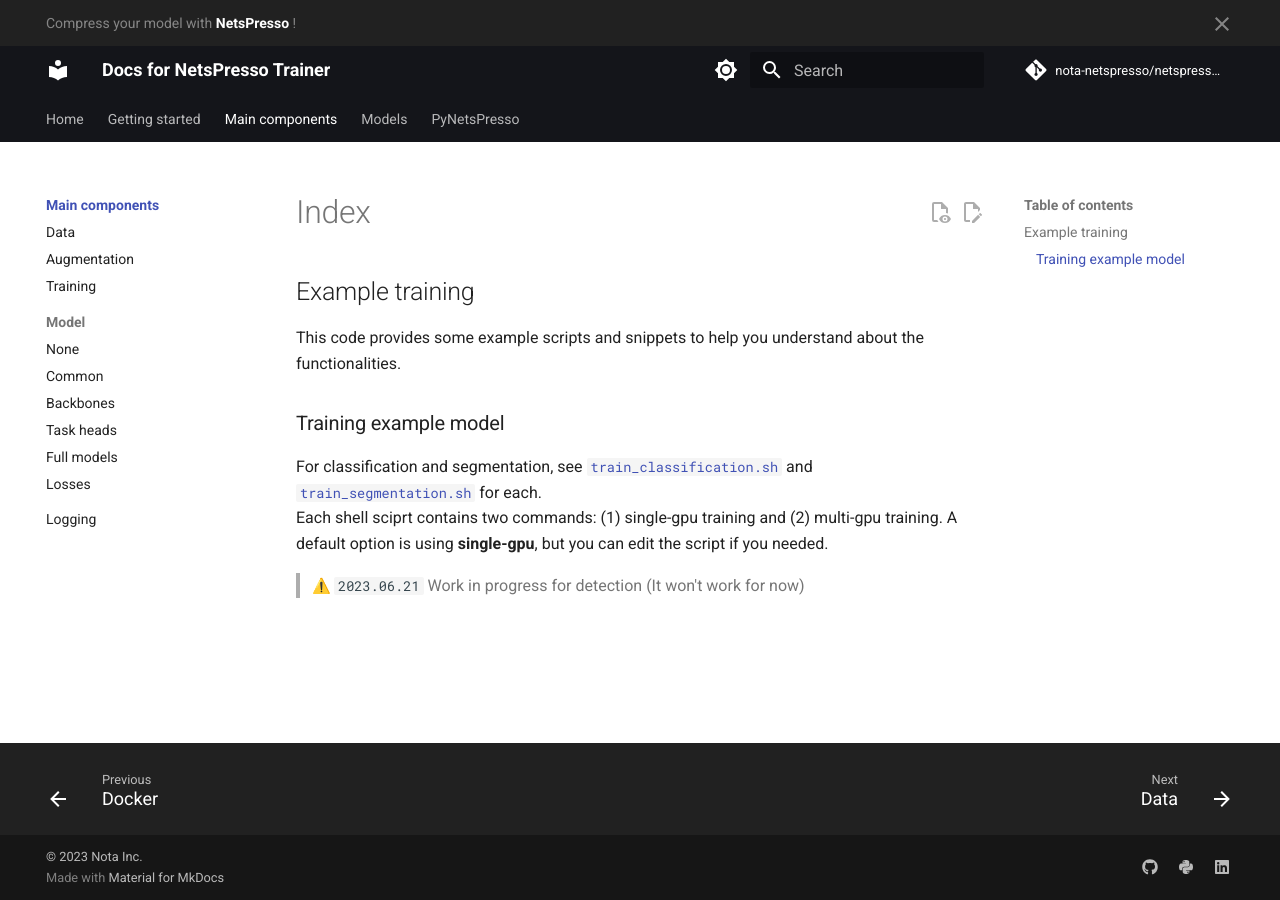
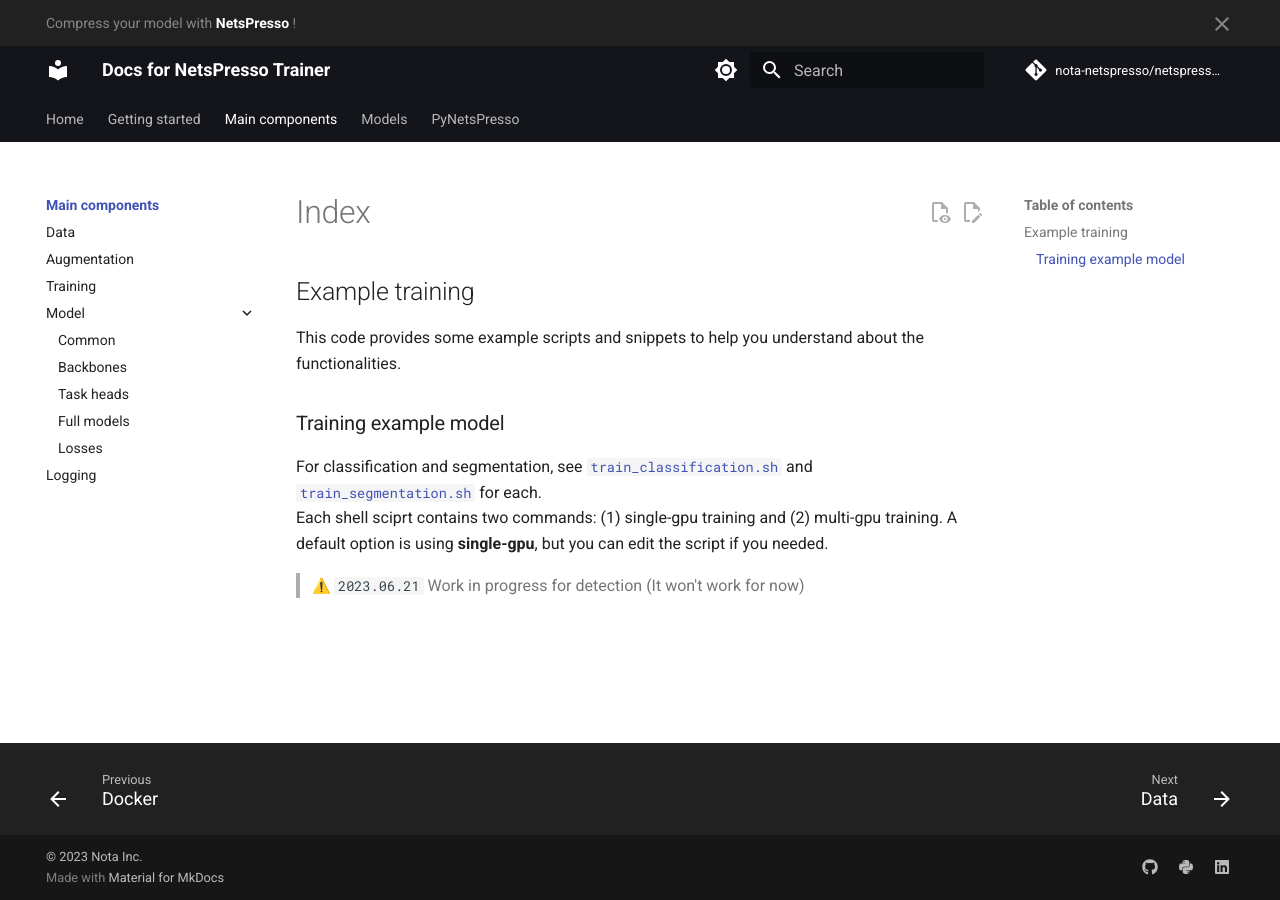
Before and after one commit to Nota-NetsPresso/netspresso-trainer, an MkDocs documentation site: the page built from docs/components/index.md, in a window 1280 px wide. Built offline with MkDocs 1.6.1 and Material for MkDocs 9.7.7, drawn with Linux system fonts in a browser that asks for light colours; emoji names are drawn with the system emoji font; comment, search, counter and statistics services are not loaded.

Commit message:
fix navigation bar style nota-github/netspresso-trainer-dev#145

```diff
--- a/mkdocs.yml
+++ b/mkdocs.yml
@@ -52,7 +52,8 @@
     - navigation.indexes
     # - navigation.instant
     # - navigation.prune
-    - navigation.sections
+    # - navigation.sections
+    - navigation.expand
     - navigation.tabs
     # - navigation.tabs.sticky
     - navigation.top
@@ -165,7 +166,6 @@
     - Augmentation: components/augmentation.md
     - Training: components/training.md
     - Model:
-      - components/model/index.md
       - Common: components/model/common.md
       - Backbones: components/model/backbones.md
       - Task heads: components/model/heads.md
```
